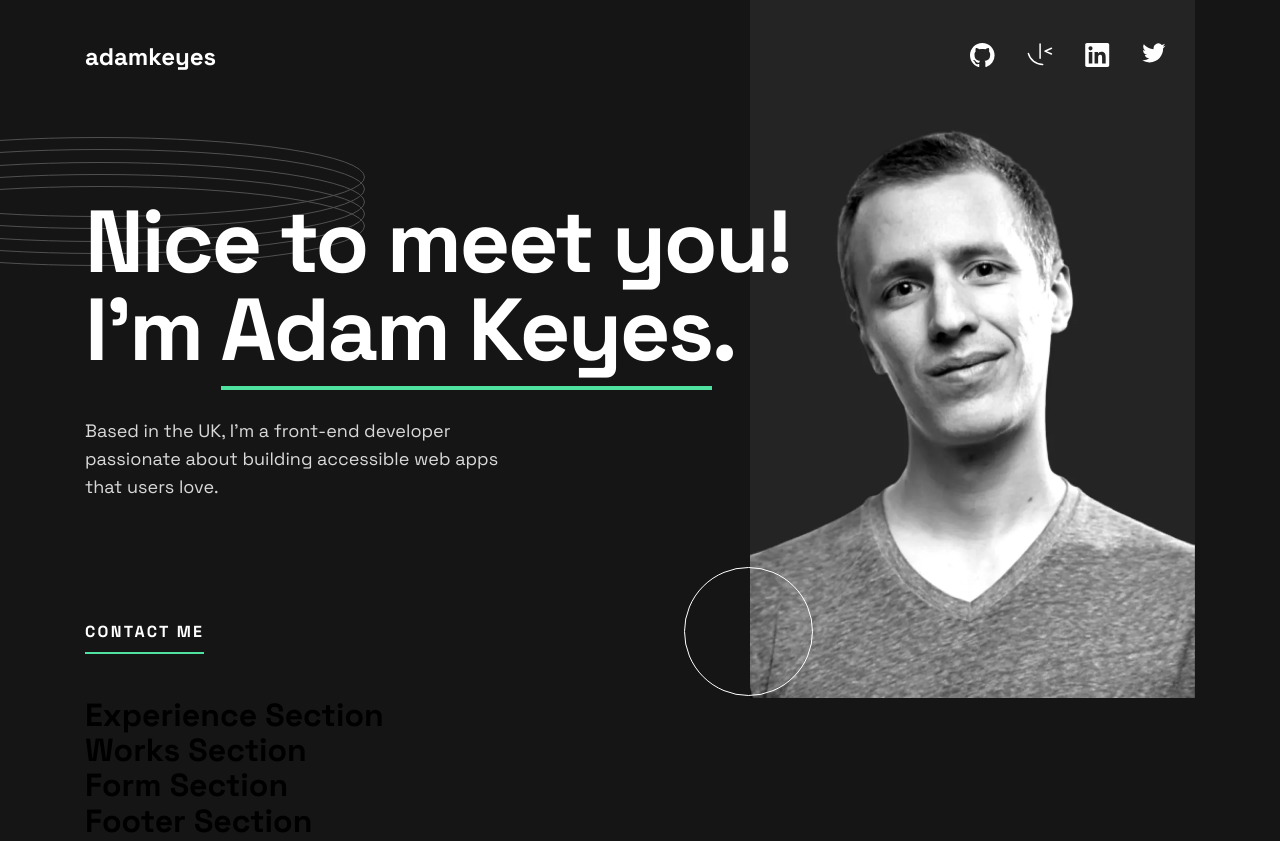
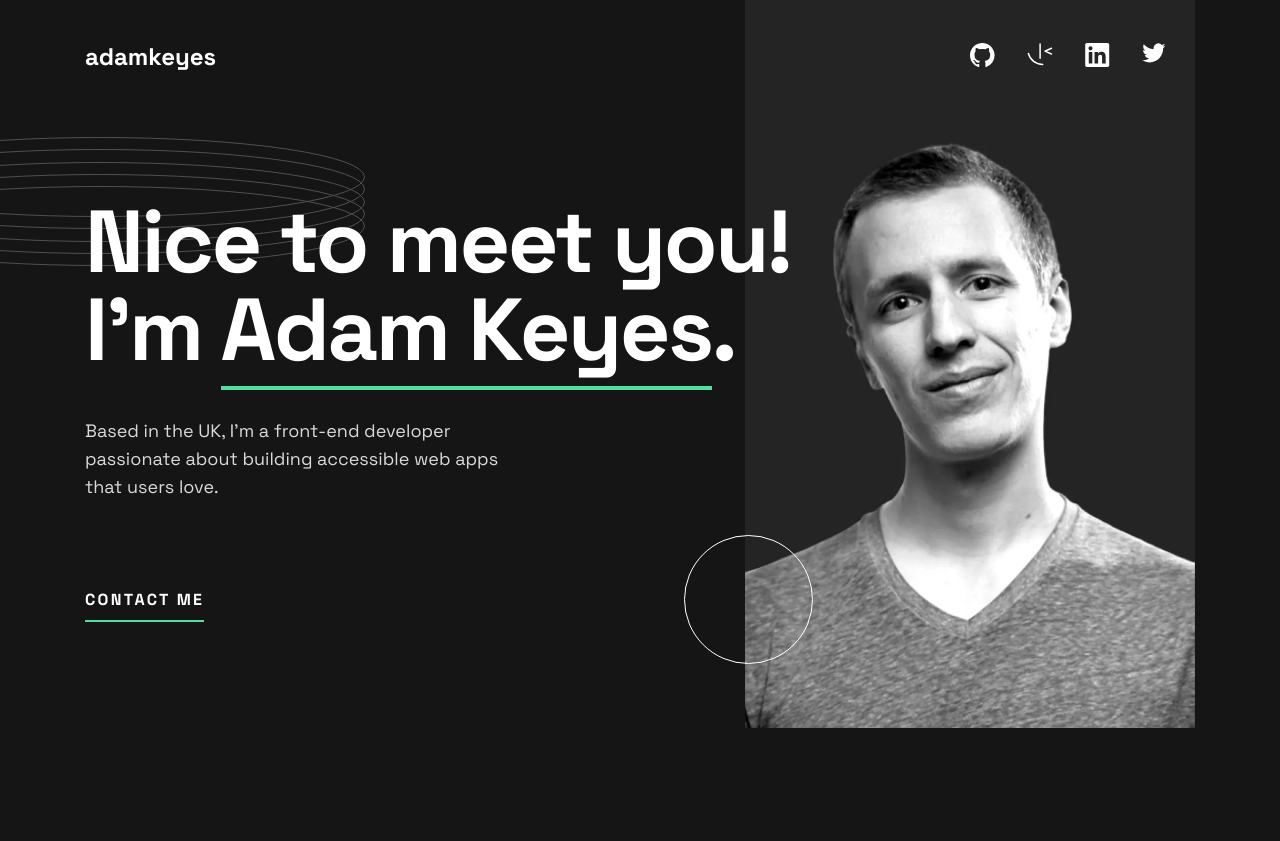
Before and after one commit to CalderonVasquez/fe-portfolio, a React (Vite) app: page / in a window 1280 px wide. After the commit the page ends 800 px from the top, so only its background shows below. Built offline with nearby package versions, Linux system fonts and the light colour scheme.

Commit message:
add css for hero section

```diff
--- a/src/App.jsx
+++ b/src/App.jsx
@@ -13,14 +13,14 @@ function App() {
                 <div className='graphic top-left'></div>
                 <Hero />
             </div>
-            <main>
+            {/* <main>
                 <Experience />
                 <div className='graphic middle-right'></div>
                 <Works />
                 <Form />
                 <div className='graphic bottom-left'></div>
             </main>
-            <Footer />
+            <Footer /> */}
         </div>
     );
 }
--- a/src/components/Hero/Hero.css
+++ b/src/components/Hero/Hero.css
@@ -1,6 +1,6 @@
 .hero-section {
 
-    height: 500px;
+    min-height: 530px;
 }
 .hero-header {
     width: 70%;
@@ -16,12 +16,13 @@
 .underline {
     border-bottom: 4px solid #4ee1a0;
 }
-.hero-text p {
+
+.hero-text  {
     width: 40%;
     font-size: var(--sm-text);
     line-height: var(--sm-line);
     text-align: left;
-    margin-bottom: 4.125rem;
+    margin-bottom: 2.125rem;
     color: var(--paragraph-color);
 }
 .btn-container {
--- a/src/components/Hero/Hero.jsx
+++ b/src/components/Hero/Hero.jsx
@@ -4,12 +4,10 @@ const Hero = () => {
     return (
         <section className='hero-section'>
             <h1 className='hero-header'>Nice to meet you! I'm <span className='underline'>Adam Keyes</span>.</h1>
-            <div className='hero-text'>
-                <p>
-                    Based in the UK, I'm a front-end developer passionate about
-                    building accessible web apps that users love.
-                </p>
-            </div>
+            <p className='hero-text'>
+                Based in the UK, I'm a front-end developer passionate about
+                building accessible web apps that users love.
+            </p>
             <div className='btn-container'>
                 <button className='hero-button' type='button'><span className='btn-underline'>CONTACT ME</span></button>
                 <img src='/public/images/pattern-circle.svg' alt='circle graphic' className='circle-graphic'/>
--- a/src/index.css
+++ b/src/index.css
@@ -94,6 +94,7 @@ ul, ol, li {
   margin: 0 auto;
   /* padding: 0 2rem; */
   position: relative;
+  /* z-index: 1; */
 }
 .graphic {
   position: relative;
@@ -110,8 +111,11 @@ ul, ol, li {
 .hero-background-wrapper {
     background-image: url('/public/images/image-profile-desktop.webp');
     background-position: right;
+    position: absolute;
+    /* top: -75px; */
     background-repeat: no-repeat;
-    background-size: 445px 720px;
+    background-size: contain;
+    z-index: -1;
 }
 
 
```
